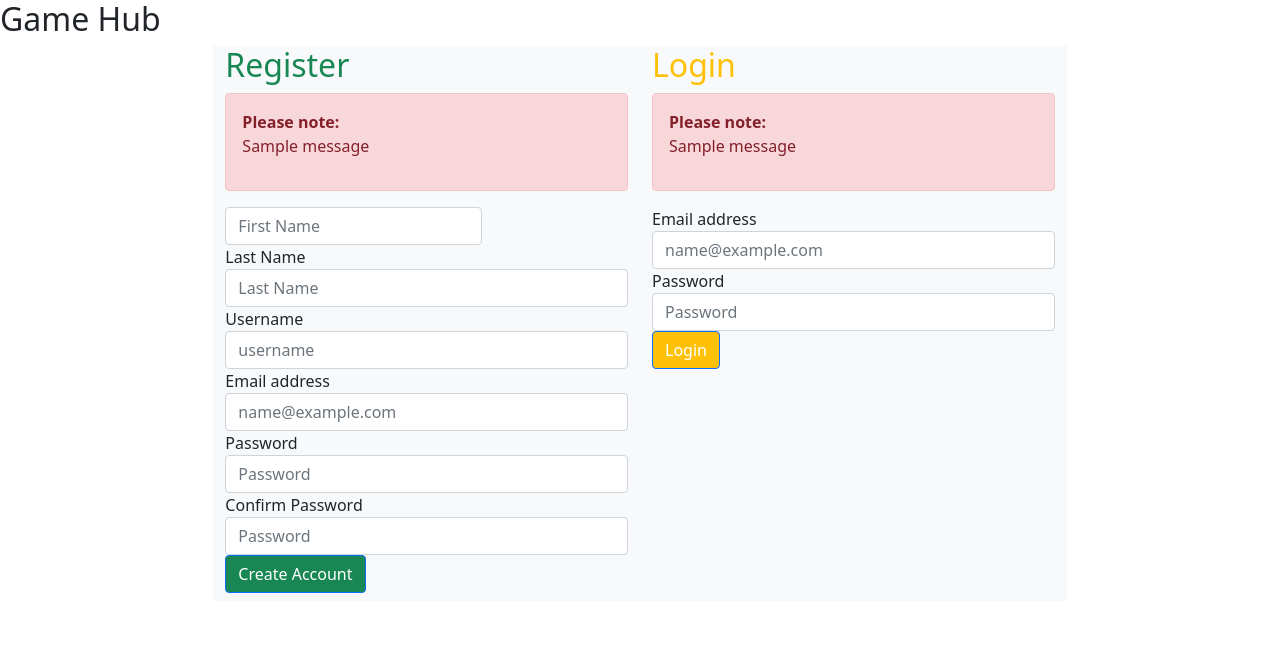
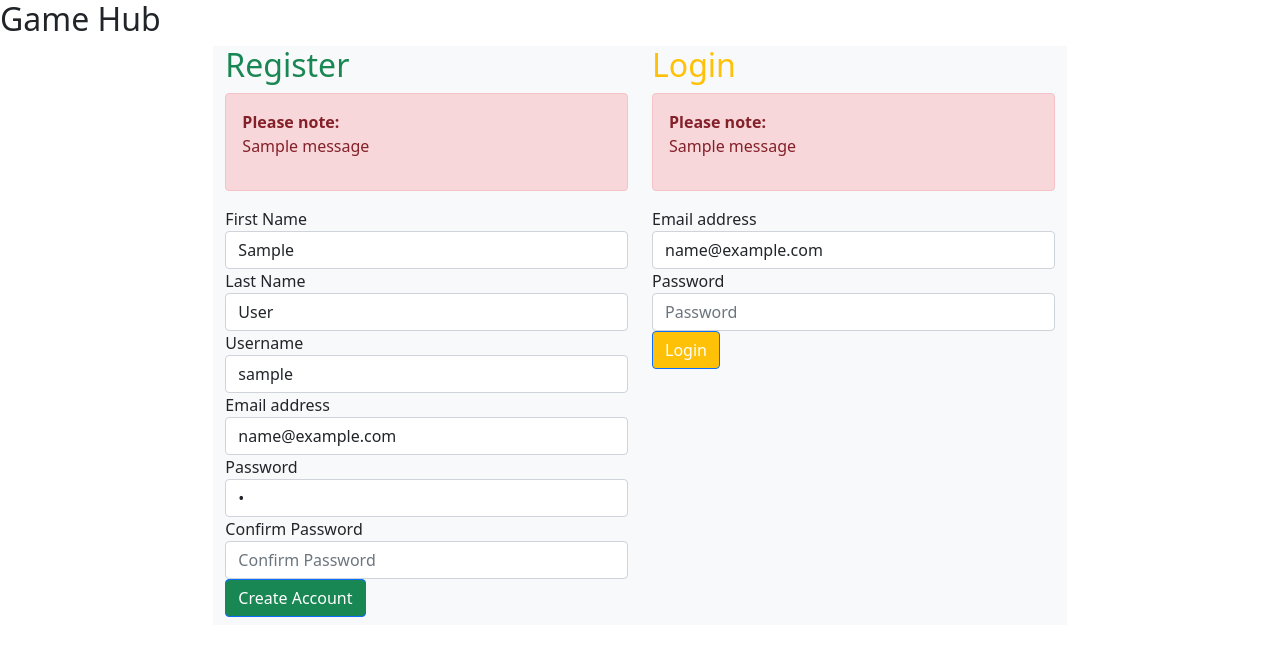
Before and after one commit to HenryAlonso/GameHub-V2, a Flask app: template flask_app/templates/index.html in a window 1280 px wide. Shown: the top 656 px of the page. Run offline with Flask 3, Linux system fonts and the light colour scheme; the template is opened without the code that fills it: most values are stand-ins (such as "Sample title", 1, 10 or a date in 2020); one stand-in notice (Sample message) is shown.

Commit message:
fixed forms, games_info, some of dashboard

```diff
--- a/flask_app/templates/dashboard.html
+++ b/flask_app/templates/dashboard.html
@@ -34,16 +34,18 @@
             <tbody>
                 {% for game in games %}
                 <tr>
-                    <td>{{ game.title }}</td>
+                    <td><a href="/show/{{game.id}}">{{ game.title }}</a></td>
                     <td>{{ game.platform }}</td>
                     <td>{{ game.genre }}</td>
                     <td>{{ game.creator.first_name }}</td>
                     <td>
+                        {% if game.creator.id == user.id %}
                         <a href="/game/edit/{{game.id}}" class="btn btn-secondary">Edit</a> |
                         <form action="/game/delete/{{game.id}}" method="post">
                             <input type="hidden" value="{{game.id}}">
                             <a href="/game/delete/{{game.id}}" class="btn btn-danger">Delete</a>
                         </form>
+                        {% endif %}
                     </td>
                 </tr>
                 {% endfor %}
--- a/flask_app/templates/index.html
+++ b/flask_app/templates/index.html
@@ -29,32 +29,32 @@
                     {% endwith %}
                     <div class="form-group">
                     <!-- first name -->
-                        <label for="first_name" First Name</label>
-                        <input type="text" name="first_name" class="form-control" id="first_name" placeholder="First Name">
+                        <label for="first_name">First Name</label>
+                        <input type="text" name="first_name" class="form-control" id="first_name" placeholder="First Name" value="{{user_register_data.first_name}}">
                     </div>
                     <!-- last name -->
                     <div class="form-group">
                         <label for="last_name">Last Name</label>
-                        <input type="text" name="last_name" class="form-control" id="last_name" placeholder="Last Name">
+                        <input type="text" name="last_name" class="form-control" id="last_name" placeholder="Last Name" value="{{user_register_data.last_name}}">
                     </div>
                     <!-- user name -->
                     <div class="form-group">
                         <label for="last_name">Username</label>
-                        <input type="text" name="username" class="form-control" id="username" placeholder="username">
+                        <input type="text" name="username" class="form-control" id="username" placeholder="username" value="{{user_register_data.username}}">
                     </div>
                     <!-- email address -->
                     <div class="form-group">
                         <label for="email">Email address</label>
-                        <input type="email" name="email" class="form-control" id="exampleFormControlInput1" placeholder="name@example.com">
+                        <input type="email" name="email" class="form-control" id="email" placeholder="name@example.com" value="{{user_register_data.email}}">
                     </div>
                     <!-- password -->
                     <div class="form-group">
                         <label for="password" class="sr-only">Password</label>
-                        <input type="password" name="password" class="form-control" id="password" placeholder="Password">
+                        <input type="password" name="password" class="form-control" id="password" placeholder="Password" value="{{user_register_data.password}}">
                     </div>
                     <div class="form-group">
                         <label for="confirm" class="sr-only">Confirm Password</label>
-                        <input type="password" name="confirm"  class="form-control" id="confirm" placeholder="Password">
+                        <input type="password" name="confirm"  class="form-control" id="confirm" placeholder="Confirm Password">
                     </div>
                     <!-- Submit -->
                     <input type="submit" value="Create Account" class="btn btn-primary mb-2 bg-success">
@@ -76,13 +76,13 @@
                     {% endwith %}
                     <div class="form-group">
                         <label for="email">Email address</label>
-                        <input type="email" name="email" class="form-control" id="exampleFormControlInput1" placeholder="name@example.com">
+                        <input type="email" name="email" class="form-control" id="exampleFormControlInput1" placeholder="name@example.com" value="{{user_data.email}}">
                     </div>
                     <div class="form-group">
                         <label for="password" name="password" class="sr-only">Password</label>
                         <input type="password" name="password" class="form-control" id="password" placeholder="Password">
                     </div>
-                    <button type="submit" class="btn btn-primary mb-2 bg-warning">Login</button>
+                    <input type="submit" class="btn btn-primary mb-2 bg-warning" value="Login">
                 </form>
             </div>
         </div>
```
Also changed, not shown: flask_app/controllers/games.py (+6 -1 lines), flask_app/controllers/users.py (+15 -6 lines), flask_app/templates/games_edit.html (+0 -10 lines), flask_app/templates/games_info.html (+6 -7 lines), flask_app/templates/games_new.html (+5 -5 lines).
